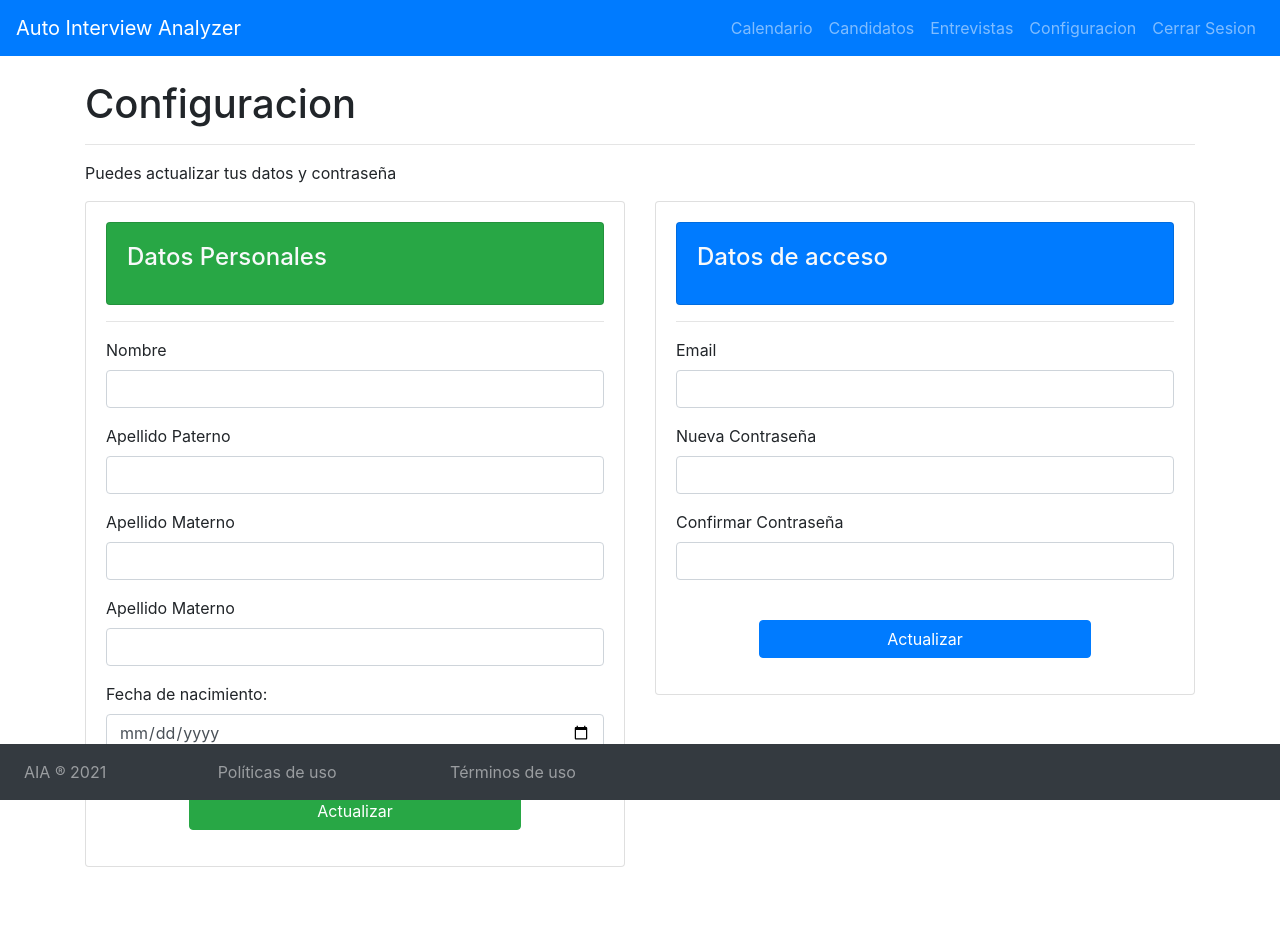
After one commit to GODston/LabAuto, a Django app: page /settings in a window 1280 px wide. The commit adds this page. Run offline with Django 3.2, Linux system fonts and the light colour scheme; some libraries are stand-ins or nearby versions.

Commit message:
Se agrega vista de configuracion

```diff
--- a/SimuladorEntrevista01/SimuladorEntrevista01/urls.py
+++ b/SimuladorEntrevista01/SimuladorEntrevista01/urls.py
@@ -8,4 +8,5 @@ urlpatterns = [
     path('about', views.about, name = '/about'),
     path('interviews', views.interviews, name = '/interviews'),
     path('candidates', views.candidates, name = '/candidates'),
+    path('settings', views.settings, name = '/settings')
 ]
--- a/SimuladorEntrevista01/SimuladorEntrevista01/views.py
+++ b/SimuladorEntrevista01/SimuladorEntrevista01/views.py
@@ -83,3 +83,8 @@ def candidates(request):
         "empresa": True,
         "listPersons": listPersons
     })
+
+def settings(request):
+    return render(request, 'Components/Brand/settings.html', {
+        "empresa": True
+    })
--- /dev/null
+++ b/SimuladorEntrevista01/Templates/Components/Brand/settings.html
@@ -0,0 +1,118 @@
+{% load static %}
+<!DOCTYPE html>
+<html>
+    <head>
+        <meta charset="utf-8">
+        <title>Simulador de Entrevistas v0.1</title>
+        {% load bootstrap4 %} {# Cargamos la librería #}
+        {% bootstrap_css %} {# CSS Bootstrap #}
+        <link rel="stylesheet" href="{% static 'css/style.css'%}">
+        <meta name="viewport" content="width=device-width, initial-scale=1, shrink-to-fit=no">
+        <link rel="icon" href="favicon.ico">
+    </head>
+    <body>
+
+        {% include "../navbar.html" %}
+        <br/>
+        <div class="container">
+            <div class="row">
+                <div class="col">
+                    <h1>Configuracion</h1>
+                    <hr>
+                </div>
+            </div>
+            <div class="row">
+                <div class="col">
+                    <p>Puedes actualizar tus datos y contraseña</p>
+                </div>
+            </div>
+            <div class="row">
+                <div class="col">
+                    <div class="card"> <!-- Card de datos personales -->
+                        <div class="card-body">
+                            <div class="card bg-success text-light">
+                                <div class="card-body">
+                                    <h4 class="card-title">
+                                        Datos Personales
+                                    </h4>
+                                </div>
+                            </div>
+                            <hr>
+                            <div class="card-text">
+                                <form>
+                                    <div class="form-group">
+                                        <label for="txtName">Nombre</label>
+                                        <input type="text" class="form-control" name="txtName" id="txtName">
+                                    </div>
+                                    <div class="form-group">
+                                        <label for="txtPaterno">Apellido Paterno</label>
+                                        <input type="text" class="form-control" name="txtPaterno" id="txtPaterno">
+                                    </div>
+                                    <div class="form-group">
+                                        <label for="txtMaterno">Apellido Materno</label>
+                                        <input type="text" class="form-control" name="txtMaterno" id="txtMaterno">
+                                    </div>
+                                    <div class="form-group">
+                                        <label for="txtMaterno">Apellido Materno</label>
+                                        <input type="text" class="form-control" name="txtMaterno" id="txtMaterno">
+                                    </div>
+                                    <div class="form-group">
+                                        <label for="txtDate">Fecha de nacimiento: </label>
+                                        <input type="date" class="form-control" name="txtDate" id="txtDate">
+                                    </div>
+                                    <div class="form-group text-center">
+                                        <br>
+                                        <button type="submit" class="btn btn-success col-sm-8">Actualizar</button>
+                                    </div>
+                                </form>
+                            </div>
+                        </div>
+                    </div>
+                </div>
+                <div class="col">
+                    <div class="card"> <!-- Card de datos personales -->
+                        <div class="card-body">
+                                <div class="card bg-primary text-light">
+                                    <div class="card-body">
+                                        <h4 class="card-title">
+                                            Datos de acceso
+                                        </h4>
+                                    </div>
+                                </div>
+                            <hr>
+                            <div class="card-text">
+                                <form>
+                                    <div class="form-group">
+                                        <label for="txtEmail">Email </label>
+                                        <input type="text" class="form-control" name="txtEmail" id="txtEmail">
+                                    </div>
+                                    <div class="form-group">
+                                        <label for="txtPassword">Nueva Contraseña </label>
+                                        <input type="password" class="form-control" name="txtPassword" id="txtPassword">
+                                    </div>
+                                    <div class="form-group">
+                                        <label for="txtCPassword">Confirmar Contraseña</label>
+                                        <input type="password" class="form-control" name="txtCPassword" id="txtCPassword">
+                                    </div>
+                                    <div class="form-group text-center">
+                                        <br>
+                                        <button type="submit" class="btn btn-primary col-sm-8">Actualizar</button>
+                                    </div>
+                                </form>
+                            </div>
+                        </div>
+                    </div>
+                </div>
+            </div>
+            <br/>
+            <br/>
+            <br/>
+        </div>
+
+
+
+        {% include "../bottom.html" %}
+
+        {% bootstrap_javascript jquery='full' %}
+    </body>
+</html>
--- a/SimuladorEntrevista01/Templates/Components/navbar.html
+++ b/SimuladorEntrevista01/Templates/Components/navbar.html
@@ -18,7 +18,7 @@
                     <a href="/interviews" class="nav-link">Entrevistas</a>
                 </li>
                 <li class="nav-item">
-                    <a href="#" class="nav-link">Configuracion</a>
+                    <a href="/settings" class="nav-link">Configuracion</a>
                 </li>
                 <li class="nav-item">
                     <a href="/login" class="nav-link">Cerrar Sesion</a>
--- a/SimuladorEntrevista01/Templates/register.html
+++ b/SimuladorEntrevista01/Templates/register.html
@@ -51,8 +51,8 @@
 
                             <div class="form-group row">
                                 <p class="col-sm-1"></p>
-                                <label for="txtBrand" class="col-sm-4">Fecha de nacimiento: </label>
-                                <input type="date" class="form-control col-sm-6" name="txtBrand" id="txtBrand">
+                                <label for="txtDate" class="col-sm-4">Fecha de nacimiento: </label>
+                                <input type="date" class="form-control col-sm-6" name="txtDate" id="txtDate">
                             </div>
                             <div class="form-group row">
                                 <p class="col-sm-1"></p>
--- a/SimuladorEntrevista01/static/css/style.css
+++ b/SimuladorEntrevista01/static/css/style.css
@@ -6,3 +6,7 @@
 .btn .btn-success {
     border-radius: 50px;
 }
+
+.container {
+    overflow:auto;
+}
```
